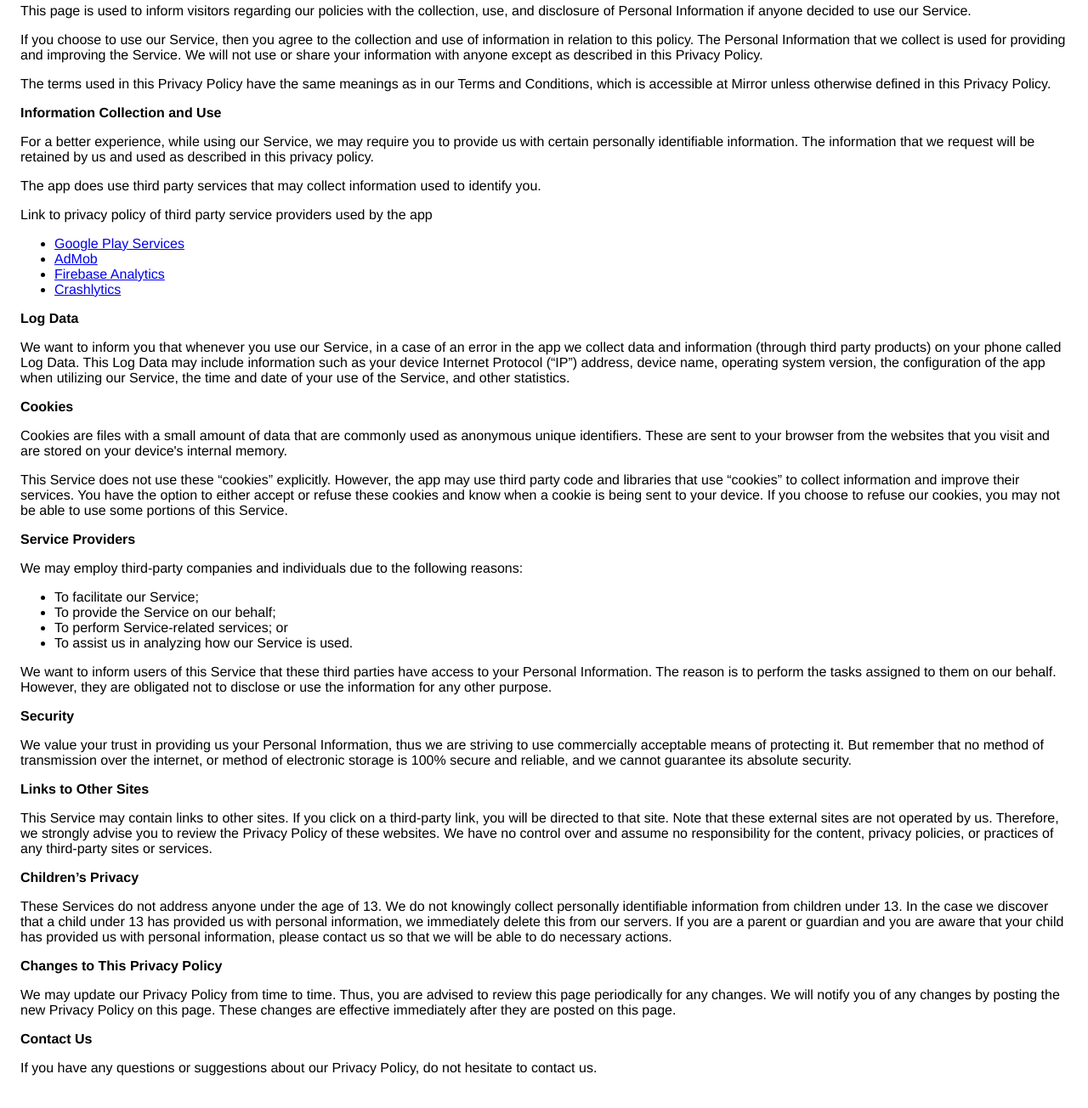
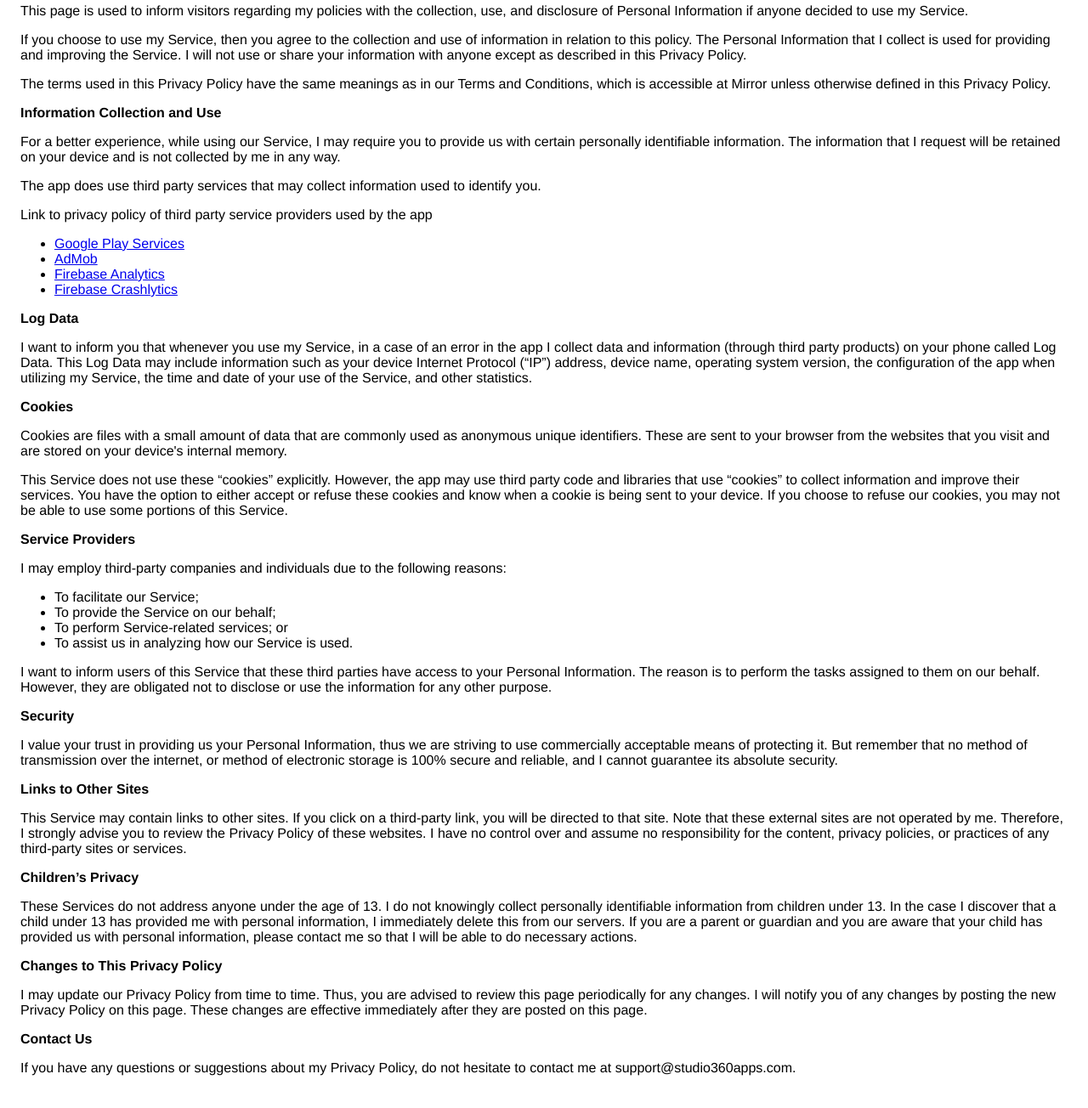
Before and after one commit to Studio360Apps/privacy, a plain HTML site: page mirror.html in a window 1280 px wide. Shown: the part 122-1426 px from the top of the page at 85% size. Drawn offline with Linux system fonts and the light colour scheme.

Commit message:
Update mirror.html

```diff
--- a/mirror.html
+++ b/mirror.html
@@ -7,53 +7,112 @@
       <style> body { font-family: 'Helvetica Neue', Helvetica, Arial, sans-serif; padding:1em; } </style>
     </head>
     <body>
-    <h2>Privacy Policy</h2> <p> Studio360apps built the Mirror app as an Ad Supported app. This SERVICE is provided by
-                    Studio360apps at no cost and is intended for use as is.
-                  </p> <p>This page is used to inform visitors regarding our policies with the collection, use, and disclosure
-                    of Personal Information if anyone decided to use our Service.
-                  </p> <p>If you choose to use our Service, then you agree to the collection and use of information in
-                    relation to this policy. The Personal Information that we collect is used for providing and improving
-                    the Service. We will not use or share your information with anyone except as described
-                    in this Privacy Policy.
-                  </p> <p>The terms used in this Privacy Policy have the same meanings as in our Terms and Conditions, which is
-                    accessible at Mirror unless otherwise defined in this Privacy Policy.
-                  </p> <p><strong>Information Collection and Use</strong></p> <p>For a better experience, while using our Service, we may require you to provide us with certain
-                    personally identifiable information. The information that we request will be retained by us and used as described in this privacy policy.
-                  </p> <p>The app does use third party services that may collect information used to identify you.</p> <div><p>Link to privacy policy of third party service providers used by the app</p> <ul><li><a href="https://www.google.com/policies/privacy/" target="_blank">Google Play Services</a></li><li><a href="https://support.google.com/admob/answer/6128543?hl=en" target="_blank">AdMob</a></li><li><a href="https://firebase.google.com/policies/analytics" target="_blank">Firebase Analytics</a></li><!----><!----><li><a href="http://try.crashlytics.com/terms/privacy-policy.pdf" target="_blank">Crashlytics</a></li><!----><!----></ul></div> <p><strong>Log Data</strong></p> <p> We want to inform you that whenever you use our Service, in a case of
-                    an error in the app we collect data and information (through third party products) on your phone
-                    called Log Data. This Log Data may include information such as your device Internet Protocol (“IP”) address,
-                    device name, operating system version, the configuration of the app when utilizing our Service,
-                    the time and date of your use of the Service, and other statistics.
-                  </p> <p><strong>Cookies</strong></p> <p>Cookies are files with a small amount of data that are commonly used as anonymous unique identifiers.
-                    These are sent to your browser from the websites that you visit and are stored on your device's internal
-                    memory.
-                  </p> <p>This Service does not use these “cookies” explicitly. However, the app may use third party code and
-                    libraries that use “cookies” to collect information and improve their services. You have the option to
-                    either accept or refuse these cookies and know when a cookie is being sent to your device. If you choose
-                    to refuse our cookies, you may not be able to use some portions of this Service.
-                  </p> <p><strong>Service Providers</strong></p> <p> We may employ third-party companies and individuals due to the following reasons:</p> <ul><li>To facilitate our Service;</li> <li>To provide the Service on our behalf;</li> <li>To perform Service-related services; or</li> <li>To assist us in analyzing how our Service is used.</li></ul> <p> We want to inform users of this Service that these third parties have access to
-                    your Personal Information. The reason is to perform the tasks assigned to them on our behalf. However,
-                    they are obligated not to disclose or use the information for any other purpose.
-                  </p> <p><strong>Security</strong></p> <p> We value your trust in providing us your Personal Information, thus we are striving
-                    to use commercially acceptable means of protecting it. But remember that no method of transmission over
-                    the internet, or method of electronic storage is 100% secure and reliable, and we cannot guarantee
-                    its absolute security.
-                  </p> <p><strong>Links to Other Sites</strong></p> <p>This Service may contain links to other sites. If you click on a third-party link, you will be directed
-                    to that site. Note that these external sites are not operated by us. Therefore, we strongly
-                    advise you to review the Privacy Policy of these websites. We have no control over
-                    and assume no responsibility for the content, privacy policies, or practices of any third-party sites
-                    or services.
-                  </p> <p><strong>Children’s Privacy</strong></p> <p>These Services do not address anyone under the age of 13. We do not knowingly collect
-                    personally identifiable information from children under 13. In the case we discover that a child
-                    under 13 has provided us with personal information, we immediately delete this from
-                    our servers. If you are a parent or guardian and you are aware that your child has provided us with personal
-                    information, please contact us so that we will be able to do necessary actions.
-                  </p> <p><strong>Changes to This Privacy Policy</strong></p> <p> We may update our Privacy Policy from time to time. Thus, you are advised to review
-                    this page periodically for any changes. We will notify you of any changes by posting
-                    the new Privacy Policy on this page. These changes are effective immediately after they are posted on
-                    this page.
-                  </p> <p><strong>Contact Us</strong></p> <p>If you have any questions or suggestions about our Privacy Policy, do not hesitate to contact
-                    us.
+    <h2>Privacy Policy</h2> <p>
+                    Studio360apps built the Mirror app as
+                    an Ad Supported app. This SERVICE is provided by
+                    Studio360apps at no cost and is intended for
+                    use as is.
+                  </p> <p>
+                    This page is used to inform visitors regarding
+                    my policies with the collection, use, and
+                    disclosure of Personal Information if anyone decided to use
+                    my Service.
+                  </p> <p>
+                    If you choose to use my Service, then you agree
+                    to the collection and use of information in relation to this
+                    policy. The Personal Information that I collect is
+                    used for providing and improving the Service.
+                    I will not use or share your
+                    information with anyone except as described in this Privacy
+                    Policy.
+                  </p> <p>
+                    The terms used in this Privacy Policy have the same meanings
+                    as in our Terms and Conditions, which is accessible at
+                    Mirror unless otherwise defined in this Privacy
+                    Policy.
+                  </p> <p><strong>Information Collection and Use</strong></p> <p>
+                    For a better experience, while using our Service,
+                    I may require you to provide us with certain
+                    personally identifiable information. The
+                    information that I request will be
+                    retained on your device and is not collected by me in any way.
+                  </p> <p>
+                    The app does use third party services that may collect
+                    information used to identify you.
+                  </p> <div><p>
+                      Link to privacy policy of third party service providers
+                      used by the app
+                    </p> <ul><li><a href="https://www.google.com/policies/privacy/" target="_blank">Google Play Services</a></li><li><a href="https://support.google.com/admob/answer/6128543?hl=en" target="_blank">AdMob</a></li><li><a href="https://firebase.google.com/policies/analytics" target="_blank">Firebase Analytics</a></li><li><a href="https://firebase.google.com/terms/crashlytics" target="_blank">Firebase Crashlytics</a></li><!----><!----><!----><!----><!----><!----><!----><!----><!----><!----></ul></div> <p><strong>Log Data</strong></p> <p>
+                    I want to inform you that whenever
+                    you use my Service, in a case of an error in the
+                    app I collect data and information (through third
+                    party products) on your phone called Log Data. This Log Data
+                    may include information such as your device Internet
+                    Protocol (“IP”) address, device name, operating system
+                    version, the configuration of the app when utilizing
+                    my Service, the time and date of your use of the
+                    Service, and other statistics.
+                  </p> <p><strong>Cookies</strong></p> <p>
+                    Cookies are files with a small amount of data that are
+                    commonly used as anonymous unique identifiers. These are
+                    sent to your browser from the websites that you visit and
+                    are stored on your device's internal memory.
+                  </p> <p>
+                    This Service does not use these “cookies” explicitly.
+                    However, the app may use third party code and libraries that
+                    use “cookies” to collect information and improve their
+                    services. You have the option to either accept or refuse
+                    these cookies and know when a cookie is being sent to your
+                    device. If you choose to refuse our cookies, you may not be
+                    able to use some portions of this Service.
+                  </p> <p><strong>Service Providers</strong></p> <p>
+                    I may employ third-party companies
+                    and individuals due to the following reasons:
+                  </p> <ul><li>To facilitate our Service;</li> <li>To provide the Service on our behalf;</li> <li>To perform Service-related services; or</li> <li>To assist us in analyzing how our Service is used.</li></ul> <p>
+                    I want to inform users of this
+                    Service that these third parties have access to your
+                    Personal Information. The reason is to perform the tasks
+                    assigned to them on our behalf. However, they are obligated
+                    not to disclose or use the information for any other
+                    purpose.
+                  </p> <p><strong>Security</strong></p> <p>
+                    I value your trust in providing us
+                    your Personal Information, thus we are striving to use
+                    commercially acceptable means of protecting it. But remember
+                    that no method of transmission over the internet, or method
+                    of electronic storage is 100% secure and reliable, and
+                    I cannot guarantee its absolute security.
+                  </p> <p><strong>Links to Other Sites</strong></p> <p>
+                    This Service may contain links to other sites. If you click
+                    on a third-party link, you will be directed to that site.
+                    Note that these external sites are not operated by
+                    me. Therefore, I strongly advise you to
+                    review the Privacy Policy of these websites.
+                    I have no control over and assume no
+                    responsibility for the content, privacy policies, or
+                    practices of any third-party sites or services.
+                  </p> <p><strong>Children’s Privacy</strong></p> <p>
+                    These Services do not address anyone under the age of 13.
+                    I do not knowingly collect personally
+                    identifiable information from children under 13. In the case
+                    I discover that a child under 13 has provided
+                    me with personal information,
+                    I immediately delete this from our servers. If you
+                    are a parent or guardian and you are aware that your child
+                    has provided us with personal information, please contact
+                    me so that I will be able to do
+                    necessary actions.
+                  </p> <p><strong>Changes to This Privacy Policy</strong></p> <p>
+                    I may update our Privacy Policy from
+                    time to time. Thus, you are advised to review this page
+                    periodically for any changes. I will
+                    notify you of any changes by posting the new Privacy Policy
+                    on this page. These changes are effective immediately after
+                    they are posted on this page.
+                  </p> <p><strong>Contact Us</strong></p> <p>
+                    If you have any questions or suggestions about
+                    my Privacy Policy, do not hesitate to contact
+                    me at support@studio360apps.com.
                   </p>
     </body>
     </html>
```
